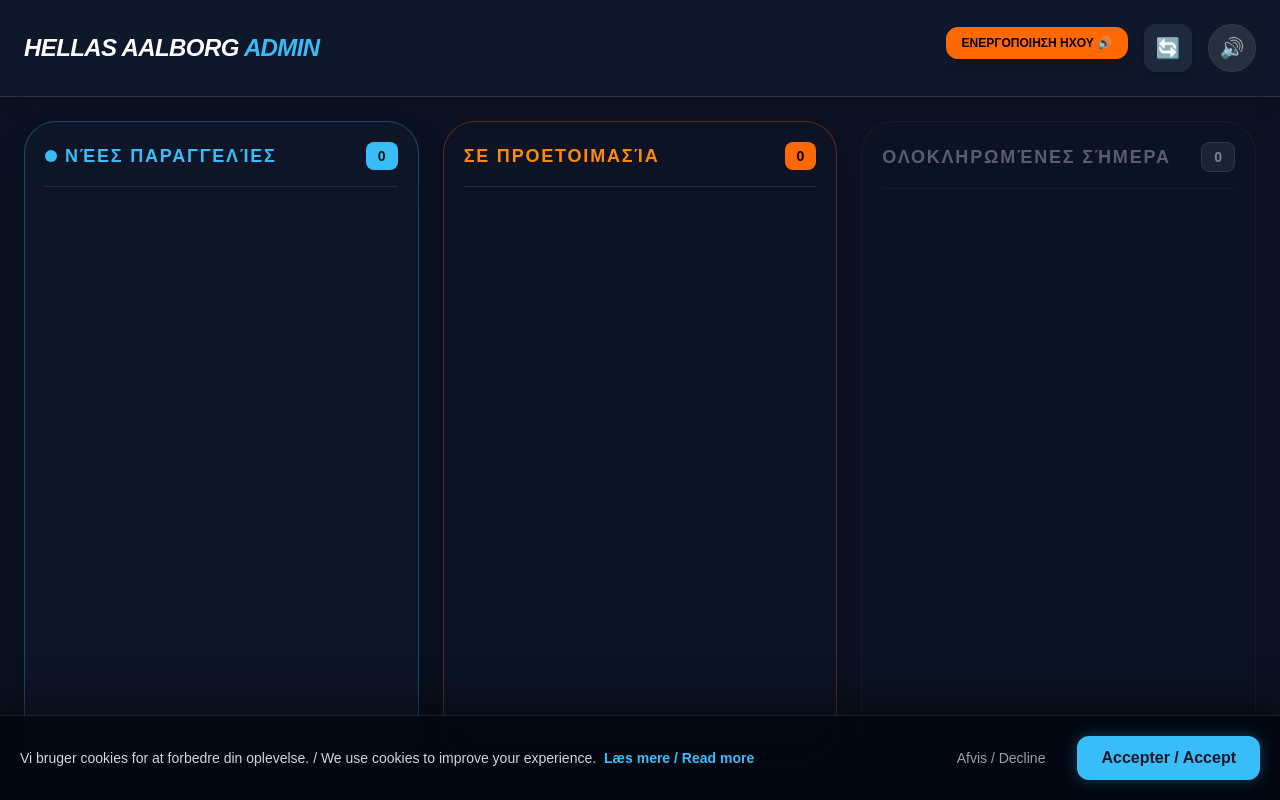
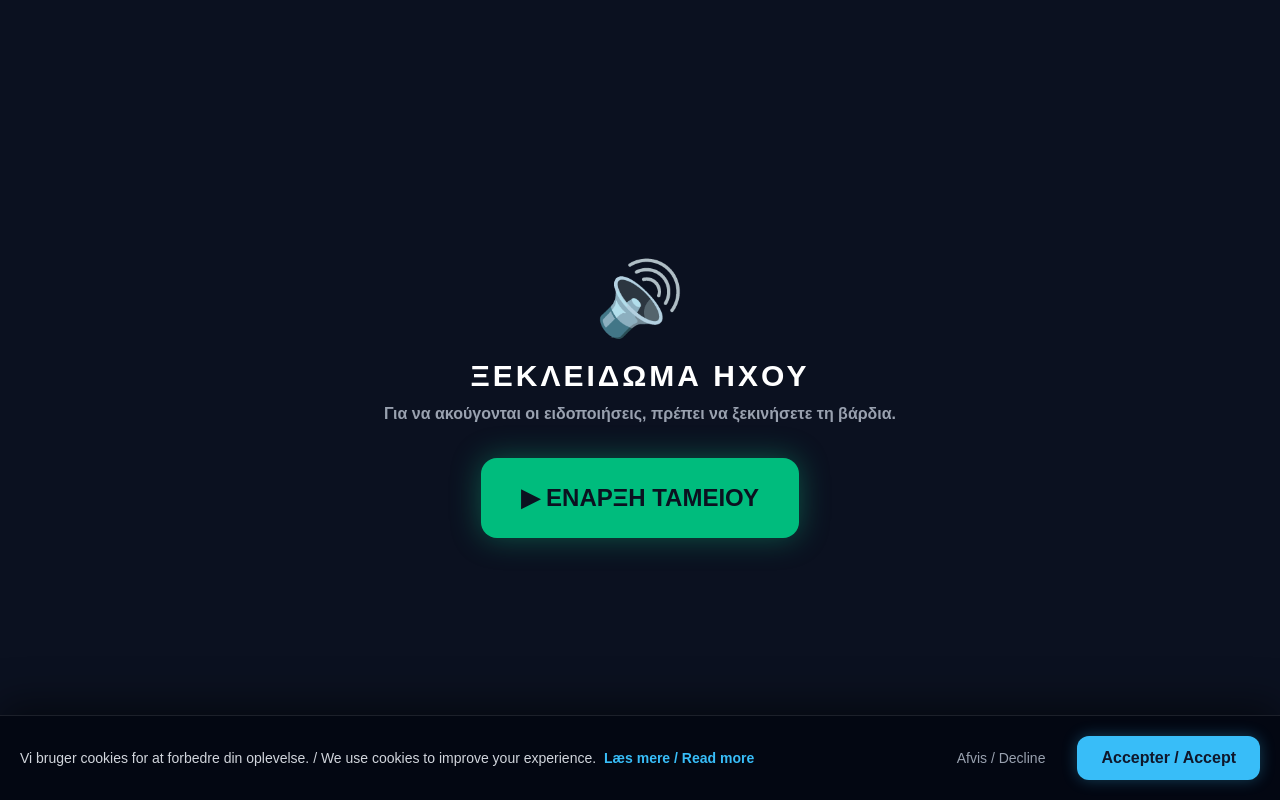
Before and after one commit to panoskoul108/hellas-aalborg-web, a Next.js app: page /admin in a window 1280 px wide. Built offline with nearby package versions, Linux system fonts and the light colour scheme.

Commit message:
Update page.tsx

```diff
--- a/app/admin/page.tsx
+++ b/app/admin/page.tsx
@@ -2,25 +2,6 @@
 import React, { useState, useEffect } from 'react';
 import { supabase } from '../supabase';
 import { PrintTicket } from './PrintTicket';
-
-// --- LIVE TIMER COMPONENT ---
-const LiveTimer = ({ createdAt }: { createdAt: string }) => {
-  const [elapsed, setElapsed] = useState(0);
-
-  useEffect(() => {
-    const calc = () => setElapsed(Math.floor((new Date().getTime() - new Date(createdAt).getTime()) / 1000));
-    calc();
-    const int = setInterval(calc, 60000);
-    return () => clearInterval(int);
-  }, [createdAt]);
-
-  const mins = Math.floor(elapsed / 60);
-  let colorClass = "text-emerald-400 bg-emerald-900/30 border-emerald-800";
-  if (mins >= 20) colorClass = "text-red-400 bg-red-900/40 border-red-700 animate-pulse shadow-[0_0_15px_rgba(220,38,38,0.3)]";
-  else if (mins >= 10) colorClass = "text-orange-400 bg-orange-900/30 border-orange-800";
-
-  return <span className={`text-[11px] font-black px-2 py-1 rounded-lg border ${colorClass}`}>⏱️ {mins} λεπτά</span>;
-};
 
 export default function AdminDashboard() {
   const [orders, setOrders] = useState<any[]>([]);
@@ -29,7 +10,7 @@ export default function AdminDashboard() {
 
   const [prevCount, setPrevCount] = useState(0);
   const [isMuted, setIsMuted] = useState(false);
-  const [audioUnlocked, setAudioUnlocked] = useState(false);
+  const [audioUnlocked, setAudioUnlocked] = useState(false); // Πρέπει να γίνει true για να ανοίξει το ταμείο
 
   const [isPrinting, setIsPrinting] = useState(false);
   const [activePrintOrder, setActivePrintOrder] = useState<any>(null);
@@ -37,10 +18,7 @@ export default function AdminDashboard() {
   useEffect(() => {
     const checkAuth = async () => {
       const { data: { session }, error } = await supabase.auth.getSession();
-      if (error || !session) {
-        setIsLoading(false);
-        return;
-      }
+      if (error || !session) { setIsLoading(false); return; }
       setUser(session.user);
       fetchOrders();
     };
@@ -59,67 +37,70 @@ export default function AdminDashboard() {
 
   useEffect(() => {
     if (!user) return;
-    const channel = supabase
-      .channel('admin-orders-channel')
-      .on('postgres_changes', { event: '*', schema: 'public', table: 'orders' }, () => {
-        fetchOrders();
-      })
+    const channel = supabase.channel('admin-orders-channel')
+      .on('postgres_changes', { event: '*', schema: 'public', table: 'orders' }, () => { fetchOrders(); })
       .subscribe();
     return () => { supabase.removeChannel(channel); };
   }, [user]);
 
+  // Παίζει τον ήχο όταν έρθει νέα παραγγελία
   useEffect(() => {
     const pendingCount = orders.filter(o => o.status === 'pending').length;
     if (pendingCount > prevCount && !isMuted && audioUnlocked) {
       const audioEl = document.getElementById('notification-sound') as HTMLAudioElement;
       if (audioEl) {
         audioEl.currentTime = 0;
-        audioEl.play().catch(e => console.log("Audio block:", e));
+        audioEl.play().catch(e => console.log("Audio error:", e));
       }
     }
     setPrevCount(pendingCount);
   }, [orders, isMuted, prevCount, audioUnlocked]);
 
-  const unlockAudio = () => {
+  // Ξεκλείδωμα Ήχου (Απαιτείται κλικ από τον χρήστη)
+  const unlockSystem = () => {
     const audioEl = document.getElementById('notification-sound') as HTMLAudioElement;
     if (audioEl) {
       audioEl.play().then(() => {
         audioEl.pause();
         audioEl.currentTime = 0;
+      }).catch(() => {});
+    }
     setAudioUnlocked(true);
-      }).catch(e => console.log("Unlock failed:", e));
-    }
   };
 
+  // Απευθείας Αποδοχή & Ολοκλήρωση (Χωρίς ενδιάμεσο στάδιο)
   const handleAcceptOrder = async (order: any, addedMins: number) => {
-    let confirmedTime = order.requested_time;
-    if (confirmedTime === "ASAP" || confirmedTime.includes("Hurtigst") || confirmedTime.includes("συντομότερο")) {
     const targetDate = new Date(new Date().getTime() + addedMins * 60000);
-      confirmedTime = targetDate.toLocaleTimeString("da-DK", { hour: '2-digit', minute: '2-digit' });
-    }
+    const confirmedTime = targetDate.toLocaleTimeString("da-DK", { hour: '2-digit', minute: '2-digit' });
 
-    const updatedOrder = { ...order, status: 'preparing', requested_time: confirmedTime };
+    // Το στέλνουμε ΚΑΤΕΥΘΕΙΑΝ σε completed
+    const updatedOrder = { ...order, status: 'completed', requested_time: confirmedTime, completed_at: new Date().toISOString() };
+
     setOrders(prev => prev.map(o => o.id === order.id ? updatedOrder : o));
-    await supabase.from('orders').update({ status: 'preparing', requested_time: confirmedTime }).eq('id', order.id);
+    await supabase.from('orders').update({ status: 'completed', requested_time: confirmedTime, completed_at: new Date().toISOString() }).eq('id', order.id);
 
     setActivePrintOrder(updatedOrder);
     setIsPrinting(true);
   };
 
-  const updateOrderStatus = async (id: number, newStatus: string) => {
-    setOrders(prev => prev.map(o => o.id === id ? { ...o, status: newStatus } : o));
-    await supabase.from('orders').update({ status: newStatus }).eq('id', id);
-  };
+  if (isLoading) return <div className="min-h-screen bg-[#0B1120] flex items-center justify-center text-[#38BDF8] font-bold text-xl animate-pulse">Φόρτωση...</div>;
 
-  const handleManualPrint = (order: any) => {
-    setActivePrintOrder(order);
-    setIsPrinting(true);
-  };
-
-  if (isLoading) return <div className="min-h-screen bg-[#0B1120] flex items-center justify-center text-[#38BDF8] font-bold text-xl animate-pulse">Φόρτωση Ταμείου...</div>;
+  // ΟΘΟΝΗ ΞΕΚΛΕΙΔΩΜΑΤΟΣ ΗΧΟΥ (Αν δεν πατήσει, δεν βλέπει το ταμείο)
+  if (!audioUnlocked) {
+    return (
+      <div className="min-h-screen bg-[#0B1120] flex flex-col items-center justify-center p-6 text-center">
+        <span className="text-7xl mb-6">🔊</span>
+        <h1 className="text-3xl font-black text-white uppercase tracking-widest mb-2">Ξεκλειδωμα Ηχου</h1>
+        <p className="text-gray-400 font-bold mb-8">Για να ακούγονται οι ειδοποιήσεις, πρέπει να ξεκινήσετε τη βάρδια.</p>
+        <button onClick={unlockSystem} className="bg-emerald-500 hover:bg-emerald-400 text-[#0B1120] px-10 py-6 rounded-2xl font-black text-2xl uppercase shadow-[0_0_30px_rgba(16,185,129,0.4)] transition-transform active:scale-95">
+          ▶ ΕΝΑΡΞΗ ΤΑΜΕΙΟΥ
+        </button>
+      </div>
+    );
+  }
 
   const pendingOrders = orders.filter(o => o.status === 'pending');
-  const preparingOrders = orders.filter(o => o.status === 'preparing');
+  // Δείχνουμε τις σημερινές ολοκληρωμένες
   const completedOrders = orders.filter(o => o.status === 'completed' && (new Date().getTime() - new Date(o.created_at).getTime() < 24 * 60 * 60 * 1000));
 
   return (
@@ -127,32 +108,31 @@ export default function AdminDashboard() {
       <audio id="notification-sound" src="/notification.mp3" preload="auto" />
 
       <div className={`min-h-screen font-sans bg-[#0B1120] text-gray-200 ${isPrinting ? "hidden" : "block"}`}>
-
         <header className="bg-[#0F172A] border-b border-white/10 p-4 md:p-6 sticky top-0 z-40 flex justify-between items-center shadow-lg">
           <div>
-            <h1 className="text-xl md:text-2xl font-black text-white italic tracking-tight">
-              HELLAS AALBORG <span className="text-[#38BDF8]">ADMIN</span>
-            </h1>
+            <h1 className="text-xl md:text-2xl font-black text-white italic tracking-tight">HELLAS AALBORG <span className="text-[#38BDF8]">ADMIN</span></h1>
           </div>
           <div className="flex items-center gap-4">
-            {!audioUnlocked && (
-              <button onClick={unlockAudio} className="bg-orange-500 text-black px-4 py-2 rounded-xl text-xs font-black uppercase animate-bounce shadow-lg">
-                Ενεργοποιηση Ηχου 🔊
-              </button>
-            )}
-            <button onClick={fetchOrders} className="w-12 h-12 rounded-xl bg-slate-800 text-[#38BDF8] flex items-center justify-center hover:bg-slate-700 text-xl shadow-md transition-transform active:scale-90">🔄</button>
-            <button onClick={() => setIsMuted(!isMuted)} className={`w-12 h-12 rounded-full flex items-center justify-center text-xl transition-colors ${isMuted ? "bg-red-900/40 text-red-400 border border-red-800" : "bg-white/10 text-white border border-white/5 hover:bg-white/20"}`}>
+            {/* Κουμπί για να πάει στον Κατάλογο */}
+            <a href="/admin/products" className="bg-purple-600 hover:bg-purple-500 text-white px-4 py-2.5 rounded-xl text-xs font-black uppercase shadow-lg transition-colors">
+              📋 ΔΙΑΧΕΙΡΙΣΗ ΚΑΤΑΛΟΓΟΥ
+            </a>
+
+            <button onClick={fetchOrders} className="w-10 h-10 rounded-xl bg-slate-800 text-[#38BDF8] flex items-center justify-center hover:bg-slate-700 text-xl shadow-md">🔄</button>
+            <button onClick={() => setIsMuted(!isMuted)} className={`w-10 h-10 rounded-full flex items-center justify-center text-lg transition-colors ${isMuted ? "bg-red-900/40 text-red-400 border border-red-800" : "bg-white/10 text-white border border-white/5 hover:bg-white/20"}`}>
               {isMuted ? "🔇" : "🔊"}
             </button>
+            <button onClick={() => supabase.auth.signOut().then(() => window.location.href="/")} className="text-xs text-red-400 hover:text-red-300 font-bold uppercase ml-2">ΕΞΟΔΟΣ</button>
           </div>
         </header>
 
-        <main className="p-4 md:p-6 max-w-[1600px] mx-auto grid grid-cols-1 lg:grid-cols-3 gap-6">
+        {/* 2 ΣΤΗΛΕΣ ΠΛΕΟΝ (Νέες -> Ολοκληρωμένες) */}
+        <main className="p-4 md:p-6 max-w-[1400px] mx-auto grid grid-cols-1 lg:grid-cols-2 gap-8">
 
           {/* ΣΤΗΛΗ 1: ΝΕΕΣ */}
           <div className="bg-[#0F172A]/80 border border-[#38BDF8]/30 rounded-[2rem] p-5 shadow-2xl min-h-[80vh]">
             <div className="flex justify-between items-center mb-6 border-b border-white/10 pb-4">
-              <h2 className="font-black text-lg uppercase text-[#38BDF8] tracking-widest flex items-center gap-2">
+              <h2 className="font-black text-xl uppercase text-[#38BDF8] tracking-widest flex items-center gap-2">
                 <span className="relative flex h-3 w-3">
                   {pendingOrders.length > 0 && <span className="animate-ping absolute inline-flex h-full w-full rounded-full bg-sky-400 opacity-75"></span>}
                   <span className="relative inline-flex rounded-full h-3 w-3 bg-[#38BDF8]"></span>
@@ -162,52 +142,33 @@ export default function AdminDashboard() {
               <span className="bg-[#38BDF8] text-[#0B1120] font-black px-3 py-1 rounded-lg text-sm">{pendingOrders.length}</span>
             </div>
             <div className="flex flex-col gap-4">
-              {pendingOrders.map(order => (
-                <OrderCard
-                  key={order.id}
-                  order={order}
-                  onAccept={(mins: number) => handleAcceptOrder(order, mins)}
-                />
-              ))}
+              {pendingOrders.length === 0 ? (
+                 <div className="text-center py-20 text-gray-600 font-bold uppercase tracking-widest">Καμία νέα παραγγελία 🎉</div>
+              ) : (
+                pendingOrders.map(order => (
+                  <OrderCard key={order.id} order={order} onAccept={(mins: number) => handleAcceptOrder(order, mins)} />
+                ))
+              )}
             </div>
           </div>
 
-          {/* ΣΤΗΛΗ 2: ΣΕ ΠΡΟΕΤΟΙΜΑΣΙΑ */}
-          <div className="bg-[#0F172A]/50 border border-orange-500/30 rounded-[2rem] p-5 shadow-xl min-h-[80vh]">
-            <div className="flex justify-between items-center mb-6 border-b border-white/10 pb-4">
-              <h2 className="font-black text-lg uppercase text-orange-400 tracking-widest">Σε Προετοιμασία</h2>
-              <span className="bg-orange-500 text-black font-black px-3 py-1 rounded-lg text-sm">{preparingOrders.length}</span>
-            </div>
-            <div className="flex flex-col gap-4">
-              {preparingOrders.map(order => (
-                <OrderCard
-                  key={order.id}
-                  order={order}
-                  onPrint={() => handleManualPrint(order)}
-                  onComplete={() => updateOrderStatus(order.id, 'completed')}
-                />
-              ))}
-            </div>
-          </div>
-
-          {/* ΣΤΗΛΗ 3: ΟΛΟΚΛΗΡΩΜΕΝΕΣ */}
-          <div className="bg-slate-900/30 border border-white/5 rounded-[2rem] p-5 opacity-80 hover:opacity-100 transition-opacity min-h-[80vh]">
+          {/* ΣΤΗΛΗ 2: ΟΛΟΚΛΗΡΩΜΕΝΕΣ / ΑΠΟΔΕΚΤΕΣ */}
+          <div className="bg-slate-900/30 border border-white/5 rounded-[2rem] p-5 opacity-90 hover:opacity-100 transition-opacity min-h-[80vh]">
             <div className="flex justify-between items-center mb-6 border-b border-white/5 pb-4">
-              <h2 className="font-black text-lg uppercase text-gray-500 tracking-widest">Ολοκληρωμένες Σήμερα</h2>
+              <h2 className="font-black text-xl uppercase text-gray-500 tracking-widest">Ολοκληρωμένες / Ετοιμάζονται</h2>
               <span className="bg-gray-800 text-gray-400 border border-gray-700 font-black px-3 py-1 rounded-lg text-sm">{completedOrders.length}</span>
             </div>
             <div className="flex flex-col gap-3">
-              {completedOrders.slice(0, 15).map(order => (
+              {completedOrders.slice(0, 20).map(order => (
                 <div key={order.id} className="bg-slate-800/40 p-4 rounded-2xl border border-white/5 flex flex-col gap-2">
                   <div className="flex justify-between">
                     <h3 className="font-black text-gray-300">#{order.order_number || order.id.toString().slice(-4)} - {order.customer_name}</h3>
-                    <span className="text-[#38BDF8] font-bold">{order.total_price} DKK</span>
+                    <span className="text-emerald-400 font-bold">Προγραμματισμένη: {order.requested_time}</span>
                   </div>
                   <div className="flex justify-between items-center mt-1">
-                    <p className="text-xs text-gray-500 font-bold">Παραδόθηκε: {new Date(order.completed_at || order.created_at).toLocaleTimeString("el-GR")}</p>
+                    <p className="text-xs text-gray-500 font-bold">Αξία: {order.total_price} DKK ({order.payment_method})</p>
                     <div className="flex gap-2">
-                      <button onClick={() => handleManualPrint(order)} className="p-2 rounded-lg bg-slate-700 hover:bg-slate-600 text-white transition-colors">🖨️</button>
-                      <button onClick={() => updateOrderStatus(order.id, 'preparing')} className="p-2 rounded-lg bg-orange-900/30 text-orange-500 hover:bg-orange-900/50 transition-colors text-xs font-black">↩️ ΑΚΥΡΩΣΗ</button>
+                      <button onClick={() => { setActivePrintOrder(order); setIsPrinting(true); }} className="p-2 rounded-lg bg-slate-700 hover:bg-slate-600 text-white transition-colors">🖨️</button>
                     </div>
                   </div>
                 </div>
@@ -221,10 +182,7 @@ export default function AdminDashboard() {
       {isPrinting && (
         <div className="bg-white text-black w-full m-0 p-0">
           <PrintTicket
-            order={activePrintOrder}
-            storeName="HELLAS AALBORG"
-            isThermal={true}
-            hasKitchenEnabled={false}
+            order={activePrintOrder} storeName="HELLAS AALBORG" isThermal={true} hasKitchenEnabled={false}
             onPrintDone={() => { setIsPrinting(false); setActivePrintOrder(null); }}
           />
         </div>
@@ -234,13 +192,11 @@ export default function AdminDashboard() {
 }
 
 // --- Η ΚΑΡΤΑ ΤΗΣ ΠΑΡΑΓΓΕΛΙΑΣ ---
-const OrderCard = ({ order, onAccept, onPrint, onComplete }: any) => {
+const OrderCard = ({ order, onAccept }: any) => {
   const items = order.items || [];
-  const isPending = order.status === 'pending';
-  const isPreparing = order.status === 'preparing';
 
   return (
-    <div className={`bg-slate-800 border rounded-2xl p-5 shadow-lg relative overflow-hidden ${isPending ? "border-[#38BDF8]/50" : "border-orange-500/50"}`}>
+    <div className={`bg-slate-800 border rounded-2xl p-5 shadow-lg relative overflow-hidden border-[#38BDF8]/50`}>
       {order.discount_dkk > 0 && <div className="absolute top-0 right-0 bg-emerald-600 text-white text-[9px] font-black uppercase tracking-widest px-3 py-1 rounded-bl-xl shadow-md">🎁 Loyalty</div>}
 
       <div className="flex justify-between items-start mb-4 border-b border-slate-700 pb-3">
@@ -249,15 +205,7 @@ const OrderCard = ({ order, onAccept, onPrint, onComplete }: any) => {
           <p className="text-xs font-bold text-gray-400 mt-1 uppercase">Πελάτης: <span className="text-white">{order.customer_name}</span> ({order.customer_phone})</p>
         </div>
         <div className="flex flex-col items-end gap-2">
-          <LiveTimer createdAt={order.created_at} />
-          {isPreparing && (
-            <span className="bg-orange-500 text-[#0B1120] text-xs font-black px-3 py-1.5 rounded-lg uppercase shadow-md flex items-center gap-1 border-2 border-orange-400">
-              🕒 ΠΑΡΑΛΑΒΗ: {order.requested_time}
-            </span>
-          )}
-          {isPending && (
           <span className="text-gray-400 text-[10px] font-bold uppercase">Ζητήθηκε: {order.requested_time}</span>
-          )}
         </div>
       </div>
 
@@ -281,37 +229,20 @@ const OrderCard = ({ order, onAccept, onPrint, onComplete }: any) => {
         </div>
       )}
 
-      {/* FOOTER ΓΙΑ "ΝΕΕΣ ΠΑΡΑΓΓΕΛΙΕΣ" (Γρήγορη Αποδοχή με 1 Κλικ) */}
-      {isPending && (
+      {/* FOOTER ΓΙΑ "ΝΕΕΣ ΠΑΡΑΓΓΕΛΙΕΣ" (Αποδοχή & Ολοκλήρωση σε 1 κλικ) */}
       <div className="border-t border-slate-700 pt-4 flex flex-col gap-2">
-          <span className="text-[10px] font-bold text-gray-500 uppercase tracking-widest text-center block">ΑΠΟΔΟΧΗ ΚΑΙ ΕΚΤΥΠΩΣΗ ΣΕ (ΛΕΠΤΑ):</span>
+        <div className="flex justify-between items-center mb-2">
+          <span className="text-[10px] font-bold text-gray-500 uppercase tracking-widest block">Σύνολο: {order.total_price} DKK ({order.payment_method})</span>
+          <span className="text-[10px] font-bold text-[#38BDF8] uppercase tracking-widest block">ΑΠΟΔΟΧΗ ΚΑΙ ΕΚΤΥΠΩΣΗ ΣΕ (ΛΕΠΤΑ):</span>
+        </div>
         <div className="grid grid-cols-3 sm:grid-cols-6 gap-2">
           {[5, 7, 10, 12, 15, 20].map((mins) => (
-              <button
-                key={mins}
-                onClick={() => onAccept(mins)}
-                className="bg-[#38BDF8] hover:bg-sky-400 text-[#0B1120] font-black text-sm rounded-xl py-2.5 shadow-md active:scale-95 transition-transform"
-              >
+            <button key={mins} onClick={() => onAccept(mins)} className="bg-[#38BDF8] hover:bg-sky-400 text-[#0B1120] font-black text-base rounded-xl py-3 shadow-md active:scale-95 transition-transform">
               {mins}'
             </button>
           ))}
         </div>
       </div>
-      )}
-
-      {/* FOOTER ΓΙΑ "ΣΕ ΠΡΟΕΤΟΙΜΑΣΙΑ" (Ολοκλήρωση) */}
-      {isPreparing && (
-        <div className="flex items-center justify-between border-t border-slate-700 pt-4">
-          <div>
-            <span className="block text-[10px] font-bold text-gray-500 uppercase tracking-widest mb-0.5">Πληρωμή ({order.payment_method})</span>
-            <span className="text-xl font-black text-white">{order.total_price?.toFixed(2)} DKK</span>
-          </div>
-          <div className="flex gap-2">
-            <button onClick={onPrint} className="w-12 h-12 bg-slate-700 hover:bg-slate-600 rounded-xl flex items-center justify-center text-xl transition-colors shadow-md active:scale-95">🖨️</button>
-            <button onClick={onComplete} className="px-6 h-12 bg-emerald-600 hover:bg-emerald-500 text-white rounded-xl font-black text-xs uppercase transition-colors shadow-md active:scale-95 tracking-wider">✅ ΕΤΟΙΜΗ</button>
-          </div>
-        </div>
-      )}
     </div>
   );
 };
```
Lines whose indentation alone changed are shown as unchanged.
